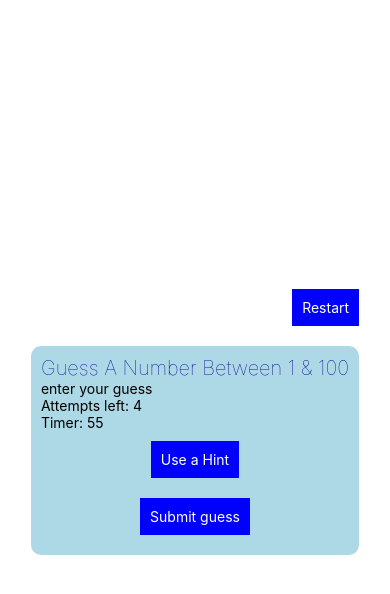
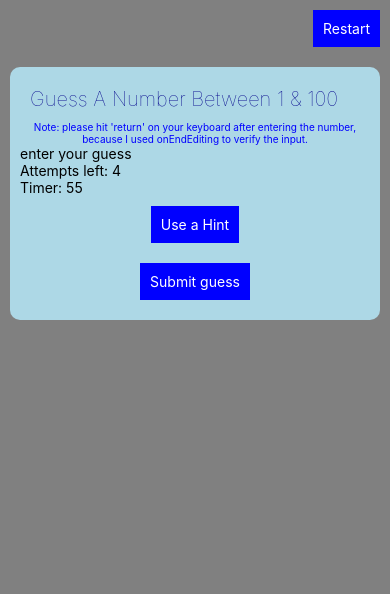
Before and after one commit to cathyfu1215/assignment1, a React Native app: screen / in a window 390 px wide. Shown: the top 594 px of the page. Built offline with nearby package versions, Linux system fonts and the light colour scheme.

Commit message:
added note and stying to game screen

```diff
--- a/App.js
+++ b/App.js
@@ -3,12 +3,14 @@ import { StyleSheet, Text, View } from 'react-native';
 import React, { useState } from 'react';
 import Start from './screens/Start';
 import Game from './screens/Game';
+import { LinearGradient } from 'expo-linear-gradient';
+
 
 
 export default function App() {
-  // for testing purposes, I set hasUser to true
+
+  //for test purpose, I set hasUser to true
   const [hasUser, setHasUser] = useState(true);
-
   const [name, setName] = useState('');
   const [email, setEmail] = useState('');
 
@@ -30,6 +32,11 @@ export default function App() {
 
   return (
     <View style={styles.container}>
+     {/* <LinearGradient
+        // Background Linear Gradient
+        colors={['yellow', 'white']}
+        style={styles.background}
+    /> */}
       {
         rightScreen()
       }
@@ -41,8 +48,14 @@ export default function App() {
 const styles = StyleSheet.create({
   container: {
     flex: 1,
-    backgroundColor: '#fff',
-    alignItems: 'center',
-    justifyContent: 'center',
+    backgroundColor: 'grey',
+
+  },
+  background: {
+    position: 'absolute',
+    left: 0,
+    right: 0,
+    top: 0,
+    height: 300,
   },
 });
--- a/components/Card.js
+++ b/components/Card.js
@@ -23,6 +23,8 @@ const styles = StyleSheet.create({
     margin:10,
     backgroundColor:'lightblue',
     borderRadius:10,
+    alignContent:'center',
+    alignSelf:'center',
   }
 });
 
--- a/components/Header.js
+++ b/components/Header.js
@@ -3,7 +3,7 @@ import { Text } from 'react-native'
 
 function Header(props) {
   return (
-    <Text style={{color: 'darkblue', fontSize:20, fontWeight: 2}}>{props.children}</Text>
+    <Text style={{color: 'darkblue', fontSize:20, fontWeight: 2 , margin:5 , padding: 5}}>{props.children}</Text>
   )
 }
 
--- a/screens/Confirm.js
+++ b/screens/Confirm.js
@@ -52,11 +52,12 @@ const styles = StyleSheet.create({
   confirmModal:{
     justifyContent: 'center',
     alignItems: 'center',
-    backgroundColor:'lightgrey',
+    backgroundColor:'rgba(0,0,0,0.8)',
     borderRadius:10,
     height:'50%',
     alignSelf:'center',
     marginTop:'50%',
+
   },
 });
 
--- a/screens/Game.js
+++ b/screens/Game.js
@@ -8,6 +8,7 @@ import { TextInput,Alert } from 'react-native'
 import { Image } from 'react-native'
 import { useEffect } from 'react'
 import Header from '../components/Header'
+import { StyleSheet } from 'react-native'
 
 function Game(props) {
 
@@ -25,6 +26,7 @@ function Game(props) {
   const [gameOverMessage, setGameOverMessage] = useState('');
 
   /*
+  The timer block
   This block is written by copilot, because I don't know how to use useEffect to set up a timer
    */
   useEffect(() => {
@@ -54,7 +56,9 @@ function Game(props) {
   }
 
   function handleSubmitGuess(){
-    if(userGuess === secretNumber){
+
+    console.log('user guess: ', userGuess);
+    if(parseInt(userGuess) == secretNumber){
       setGameState('win');
     }
     else{
@@ -115,9 +119,12 @@ function handleNewGame(){
     return (
       <Card>
           <Header>Guess A Number Between 1 & 100</Header>
+          <Text style={styles.note}>Note: please hit 'return' on your keyboard after entering the number, because
+            I used onEndEditing to verify the input.
+          </Text>
           <TextInput value={textInput} onChangeText={(textInput)=>setTextInput(textInput)}
                       onEndEditing={(textInput)=>verifyInput(textInput)} placeholder='enter your guess'/>
-          <Text>{hint}</Text>
+          <Text style={styles.hint}>{hint}</Text>
           <Text>Attempts left: {attemptsLeft}</Text>
           <Text>Timer: {timeLeft}</Text>
           <View style={{ flexDirection: 'column', alignItems: 'center' }}>
@@ -199,4 +206,29 @@ function handleNewGame(){
   )
 }
 
+const styles = StyleSheet.create({
+  container: {
+    flex: 1,
+    backgroundColor: 'grey',
+
+  },
+  background: {
+    position: 'absolute',
+    left: 0,
+    right: 0,
+    top: 0,
+    height: 300,
+  },
+  hint: {
+    color: 'red',
+    fontSize: 20,
+    textAlign: 'center'
+  },
+  note: {
+    color: 'blue',
+    fontSize: 10,
+    textAlign: 'center'
+  }
+});
+
 export default Game
```
Also changed, not shown: package.json (+6 -5 lines), 1 other file (tests, documents, lock files or other folders).
